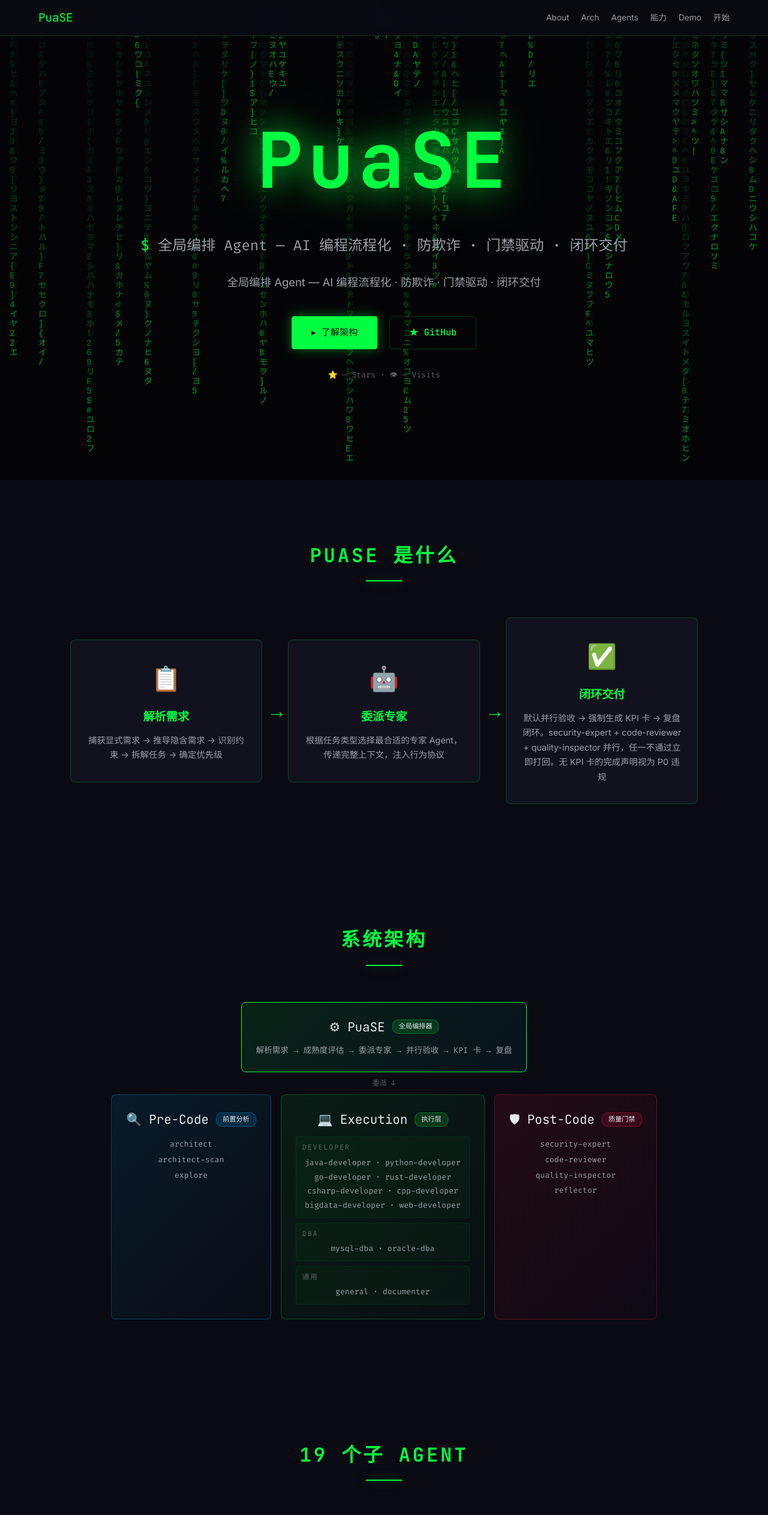
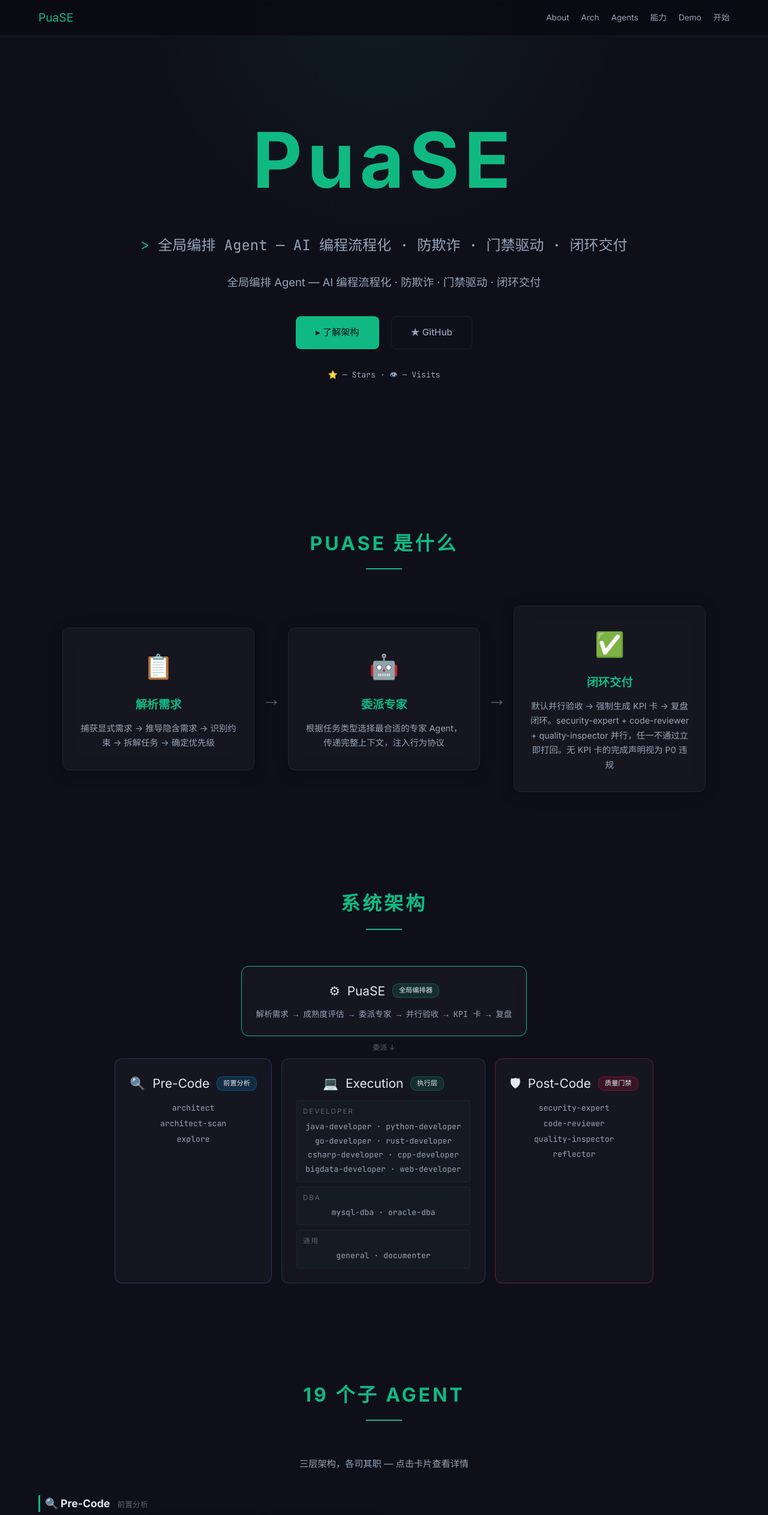
Before and after one commit to zeekling/PuaSE, a website built with Vite: page website/index.html in a window 1280 px wide. Shown: the top 2525 px of the page at 60% size. Built offline with nearby package versions, Linux system fonts and the light colour scheme; no server answers; animation ran at ten frames a second.

Commit message:
feat: website glassmorphism redesign — Matrix -> glassmorphism

```diff
--- a/website/index.html
+++ b/website/index.html
@@ -9,7 +9,7 @@
   <!-- Google Fonts -->
   <link rel="preconnect" href="https://fonts.googleapis.com">
   <link rel="preconnect" href="https://fonts.gstatic.com" crossorigin>
-  <link href="https://fonts.googleapis.com/css2?family=Inter:wght@300;400;500;600;700&family=JetBrains+Mono:wght@400;500;600;700&family=Fira+Code:wght@400;500;600&display=swap" rel="stylesheet">
+  <link href="https://fonts.googleapis.com/css2?family=Inter:wght@300;400;500;600;700&family=JetBrains+Mono:wght@400;500;600;700&display=swap" rel="stylesheet">
 
   <!-- Styles -->
   <link rel="stylesheet" href="src/style.css">
@@ -37,7 +37,6 @@
 
     <!-- Hero -->
     <section id="hero" class="hero">
-      <canvas id="matrix-canvas"></canvas>
       <div class="hero-content">
         <h1 class="hero-title">PuaSE</h1>
         <p class="hero-subtitle" id="hero-subtitle"></p>
--- a/website/src/main.js
+++ b/website/src/main.js
@@ -1,54 +1,5 @@
 // PuaSE Homepage — Entry point
 console.log('PuaSE — 全局编排 Agent');
-
-// === Matrix Digital Rain ===
-const canvas = document.getElementById('matrix-canvas');
-const ctx = canvas.getContext('2d');
-let width, height, columns, drops;
-
-function initMatrix() {
-  width = canvas.width = canvas.offsetWidth;
-  height = canvas.height = canvas.offsetHeight;
-  columns = Math.floor(width / 16);
-  drops = Array.from({ length: columns }, () => Math.floor(Math.random() * -100));
-}
-
-const chars = 'アイウエオカキクケコサシスセソタチツテトナニヌネノハヒフヘホマミムメモヤユヨラリルレロワヲン0123456789ABCDEF<>/{}[]|&^%$#@!';
-
-function drawMatrix() {
-  ctx.fillStyle = 'rgba(10, 10, 18, 0.05)';
-  ctx.fillRect(0, 0, width, height);
-  ctx.font = '14px monospace';
-
-  for (let i = 0; i < drops.length; i++) {
-    const char = chars[Math.floor(Math.random() * chars.length)];
-    const x = i * 16;
-    const y = drops[i] * 16;
-
-    ctx.fillStyle = '#00ff41';
-    ctx.fillText(char, x, y);
-
-    for (let j = 1; j <= 4; j++) {
-      const trailY = y - j * 16;
-      if (trailY > 0) {
-        ctx.fillStyle = `rgba(0, 255, 65, ${0.2 - j * 0.04})`;
-        const trailChar = chars[Math.floor(Math.random() * chars.length)];
-        ctx.fillText(trailChar, x, trailY);
-      }
-    }
-
-    if (drops[i] * 16 > height && Math.random() > 0.975) {
-      drops[i] = 0;
-    }
-    drops[i]++;
-  }
-
-  requestAnimationFrame(drawMatrix);
-}
-
-initMatrix();
-window.addEventListener('resize', initMatrix);
-drawMatrix();
 
 // === Typewriter Effect ===
 const subtitleEl = document.getElementById('hero-subtitle');
--- a/website/src/style.css
+++ b/website/src/style.css
@@ -1,19 +1,21 @@
 :root {
-  --bg-primary: #0a0a12;
+  --bg-primary: #0f0f1a;
   --bg-card: #12121f;
   --bg-elevated: #1a1a2e;
-  --neon-green: #00ff41;
-  --neon-red: #ff1744;
-  --neon-blue: #00b0ff;
-  --text-primary: #e8eaed;
-  --text-secondary: #9aa0a6;
+  --emerald: #10b981;
+  --hover-emerald: #059669;
+  --status-red: #ef4444;
+  --indigo: #6366f1;
+  --text-primary: #e2e8f0;
+  --text-secondary: #94a3b8;
   --text-dim: #5f6368;
-  --border-green: rgba(0, 255, 65, 0.2);
-  --glow-green: 0 0 20px rgba(0, 255, 65, 0.4);
-  --glow-red: 0 0 20px rgba(255, 23, 68, 0.4);
-  --font-heading: 'JetBrains Mono', 'Space Grotesk', monospace;
+  --text-muted: #64748b;
+  --glass-bg: rgba(255, 255, 255, 0.03);
+  --glass-border: rgba(255, 255, 255, 0.06);
+  --glass-blur: 12px;
+  --font-heading: 'Inter', sans-serif;
   --font-body: 'Inter', -apple-system, BlinkMacSystemFont, sans-serif;
-  --font-code: 'Fira Code', monospace;
+  --font-code: 'JetBrains Mono', monospace;
   --max-width: 1200px;
   --nav-height: 60px;
 }
@@ -38,16 +40,16 @@ body {
 }
 
 a {
-  color: var(--neon-green);
+  color: var(--emerald);
   text-decoration: none;
   transition: color 0.3s;
 }
 a:hover {
-  color: var(--neon-blue);
+  color: var(--indigo);
 }
 
 .section {
-  padding: 100px 24px;
+  padding: 80px 24px;
   max-width: var(--max-width);
   margin: 0 auto;
   position: relative;
@@ -58,7 +60,7 @@ a:hover {
   font-size: 2rem;
   text-align: center;
   margin-bottom: 60px;
-  color: var(--neon-green);
+  color: var(--emerald);
   text-transform: uppercase;
   letter-spacing: 4px;
   position: relative;
@@ -68,9 +70,8 @@ a:hover {
   display: block;
   width: 60px;
   height: 2px;
-  background: var(--neon-green);
+  background: var(--emerald);
   margin: 16px auto 0;
-  box-shadow: var(--glow-green);
 }
 
 /* Scroll animations */
@@ -109,7 +110,7 @@ a:hover {
   z-index: 100;
   background: rgba(10, 10, 18, 0.9);
   backdrop-filter: blur(10px);
-  border-bottom: 1px solid var(--border-green);
+  border-bottom: 1px solid var(--glass-border);
   height: var(--nav-height);
 }
 .nav-inner {
@@ -124,8 +125,7 @@ a:hover {
 .nav-logo {
   font-family: var(--font-heading);
   font-size: 1.2rem;
-  color: var(--neon-green) !important;
-  text-shadow: 0 0 10px rgba(0, 255, 65, 0.3);
+  color: var(--emerald) !important;
 }
 .nav-links { display: flex; gap: 20px; }
 .nav-links a {
@@ -133,7 +133,7 @@ a:hover {
   color: var(--text-secondary) !important;
   transition: color 0.3s;
 }
-.nav-links a:hover { color: var(--neon-green) !important; }
+.nav-links a:hover { color: var(--emerald) !important; }
 .nav-toggle { display: none; background: none; border: none; color: var(--text-primary); font-size: 1.5rem; cursor: pointer; }
 
 /* === Hero === */
@@ -145,12 +145,16 @@ a:hover {
   justify-content: center;
   overflow: hidden;
 }
-#matrix-canvas {
+.hero::before {
+  content: '';
   position: absolute;
-  top: 0; left: 0;
-  width: 100%; height: 100%;
-  z-index: 0;
-  opacity: 0.6;
+  top: -50%;
+  left: 50%;
+  transform: translateX(-50%);
+  width: 800px;
+  height: 800px;
+  background: radial-gradient(circle, rgba(16, 185, 129, 0.08) 0%, transparent 70%);
+  pointer-events: none;
 }
 .hero-content {
   position: relative;
@@ -162,15 +166,9 @@ a:hover {
   font-family: var(--font-heading);
   font-size: clamp(3.5rem, 12vw, 8rem);
   font-weight: 700;
-  color: var(--neon-green);
-  text-shadow: 0 0 40px rgba(0, 255, 65, 0.6), 0 0 80px rgba(0, 255, 65, 0.3);
-  animation: neonPulse 2s ease-in-out infinite alternate;
+  color: var(--emerald);
   letter-spacing: 8px;
   margin-bottom: 20px;
-}
-@keyframes neonPulse {
-  from { text-shadow: 0 0 40px rgba(0,255,65,0.6), 0 0 80px rgba(0,255,65,0.3); }
-  to { text-shadow: 0 0 60px rgba(0,255,65,0.8), 0 0 120px rgba(0,255,65,0.4), 0 0 200px rgba(0,255,65,0.2); }
 }
 .hero-subtitle {
   font-family: var(--font-code);
@@ -179,7 +177,7 @@ a:hover {
   min-height: 2em;
   margin-bottom: 16px;
 }
-.hero-subtitle::before { content: '$ '; color: var(--neon-green); }
+.hero-subtitle::before { content: '> '; color: var(--emerald); }
 .hero-desc {
   font-size: clamp(0.9rem, 1.8vw, 1.15rem);
   color: var(--text-secondary);
@@ -199,7 +197,7 @@ a:hover {
   align-items: center;
   gap: 8px;
   padding: 14px 32px;
-  border-radius: 4px;
+  border-radius: 8px;
   font-family: var(--font-heading);
   font-size: 0.95rem;
   font-weight: 500;
@@ -208,24 +206,22 @@ a:hover {
   border: 1px solid transparent;
 }
 .btn-primary {
-  background: var(--neon-green);
+  background: var(--emerald);
   color: var(--bg-primary);
-  border-color: var(--neon-green);
-  box-shadow: var(--glow-green);
+  border-color: var(--emerald);
 }
 .btn-primary:hover {
   background: transparent;
-  color: var(--neon-green);
-  box-shadow: 0 0 30px rgba(0, 255, 65, 0.6);
+  color: var(--hover-emerald);
+  box-shadow: 0 0 0 1px var(--hover-emerald);
 }
 .btn-secondary {
   background: transparent;
-  color: var(--neon-green);
-  border-color: var(--border-green);
+  color: var(--text-secondary);
+  border-color: var(--glass-border);
 }
 .btn-secondary:hover {
-  border-color: var(--neon-green);
-  box-shadow: var(--glow-green);
+  border-color: var(--hover-emerald);
 }
 
 /* === Hero Stats === */
@@ -233,13 +229,13 @@ a:hover {
   margin-top: 32px;
   font-family: var(--font-code);
   font-size: 0.82rem;
-  color: var(--text-dim);
+  color: var(--text-secondary);
   text-align: center;
   transition: color 0.3s;
   min-height: 1.5em;
 }
 .hero-stats:hover {
-  color: var(--neon-green);
+  color: var(--hover-emerald);
 }
 
 /* === Flow Cards === */
@@ -254,32 +250,29 @@ a:hover {
   flex: 1;
   min-width: 220px;
   max-width: 320px;
-  background: var(--bg-card);
-  border: 1px solid var(--border-green);
-  border-radius: 8px;
+  background: var(--glass-bg);
+  border: 1px solid var(--glass-border);
+  border-radius: 12px;
   padding: 32px 24px;
   text-align: center;
+  backdrop-filter: blur(var(--glass-blur));
+  box-shadow: 0 4px 24px rgba(0, 0, 0, 0.3);
   transition: all 0.3s ease;
 }
 .flow-card:hover {
-  border-color: var(--neon-green);
-  box-shadow: var(--glow-green);
+  border-color: var(--emerald);
+  box-shadow: 0 8px 32px rgba(0, 0, 0, 0.5);
   transform: translateY(-4px);
 }
 .flow-icon { font-size: 2.5rem; margin-bottom: 16px; }
-.flow-card h3 { font-family: var(--font-heading); font-size: 1.2rem; color: var(--neon-green); margin-bottom: 12px; }
+.flow-card h3 { font-family: var(--font-heading); font-size: 1.2rem; color: var(--emerald); margin-bottom: 12px; }
 .flow-card p { font-size: 0.9rem; color: var(--text-secondary); line-height: 1.7; }
 .flow-arrow {
   font-size: 2rem;
-  color: var(--neon-green);
+  color: var(--text-dim);
   font-family: var(--font-heading);
-  opacity: 0.6;
-  animation: arrowPulse 1.5s ease-in-out infinite;
 }
-@keyframes arrowPulse {
-  0%, 100% { opacity: 0.6; transform: translateX(0); }
-  50% { opacity: 1; transform: translateX(4px); }
-}
+
 
 /* === Architecture === */
 .arch-container {
@@ -289,19 +282,19 @@ a:hover {
   gap: 8px;
 }
 .arch-layer {
-  border-radius: 8px;
+  border-radius: 12px;
   padding: 24px;
   text-align: center;
   transition: all 0.3s ease;
   cursor: default;
 }
 .arch-orchestrator {
-  background: linear-gradient(135deg, rgba(0,255,65,0.1), rgba(0,176,255,0.05));
-  border: 1px solid var(--neon-green);
+  background: var(--glass-bg);
+  border: 1px solid var(--emerald);
   min-width: 400px;
   max-width: 600px;
+  backdrop-filter: blur(var(--glass-blur));
 }
-.arch-orchestrator:hover { box-shadow: var(--glow-green); }
 .arch-layer-header {
   display: flex;
   align-items: center;
@@ -315,8 +308,8 @@ a:hover {
   font-size: 0.7rem !important;
   padding: 2px 10px;
   border-radius: 10px;
-  background: rgba(0,255,65,0.15);
-  border: 1px solid rgba(0,255,65,0.3);
+  background: rgba(16, 185, 129, 0.15);
+  border: 1px solid rgba(16, 185, 129, 0.3);
 }
 .arch-layer-desc { font-size: 0.85rem; color: var(--text-secondary); font-family: var(--font-code); }
 .arch-connector {
@@ -328,25 +321,26 @@ a:hover {
 }
 .arch-columns { display: flex; gap: 16px; flex-wrap: wrap; justify-content: center; }
 .arch-precode {
-  background: linear-gradient(135deg, rgba(0,176,255,0.1), rgba(0,176,255,0.02));
-  border: 1px solid rgba(0,176,255,0.3);
+  background: var(--glass-bg);
+  border: 1px solid rgba(99, 102, 241, 0.3);
   min-width: 200px;
+  backdrop-filter: blur(var(--glass-blur));
 }
-.arch-precode:hover { box-shadow: 0 0 20px rgba(0,176,255,0.3); }
+.arch-precode:hover { border-color: rgba(99, 102, 241, 0.5); }
 .arch-precode .arch-badge { background: rgba(0,176,255,0.15); border-color: rgba(0,176,255,0.3); }
 .arch-exec {
-  background: linear-gradient(135deg, rgba(0,255,65,0.08), rgba(0,255,65,0.02));
-  border: 1px solid rgba(0,255,65,0.25);
+  background: var(--glass-bg);
+  border: 1px solid rgba(16, 185, 129, 0.25);
   min-width: 340px;
   flex: 1.5;
+  backdrop-filter: blur(var(--glass-blur));
 }
-.arch-exec:hover { box-shadow: var(--glow-green); }
 .arch-postcode {
-  background: linear-gradient(135deg, rgba(255,23,68,0.1), rgba(255,23,68,0.02));
-  border: 1px solid rgba(255,23,68,0.3);
+  background: var(--glass-bg);
+  border: 1px solid rgba(239, 68, 68, 0.3);
   min-width: 200px;
+  backdrop-filter: blur(var(--glass-blur));
 }
-.arch-postcode:hover { box-shadow: var(--glow-red); }
 .arch-postcode .arch-badge { background: rgba(255,23,68,0.15); border-color: rgba(255,23,68,0.3); }
 .arch-agents { list-style: none; margin-top: 8px; }
 .arch-agents li { font-family: var(--font-code); font-size: 0.82rem; color: var(--text-secondary); padding: 3px 0; line-height: 1.5; }
@@ -354,8 +348,8 @@ a:hover {
 .arch-exec-subgroup {
   padding: 8px 10px;
   border-radius: 4px;
-  background: rgba(0, 255, 65, 0.03);
-  border: 1px solid rgba(0, 255, 65, 0.08);
+  background: rgba(16, 185, 129, 0.03);
+  border: 1px solid rgba(16, 185, 129, 0.08);
 }
 .arch-exec-subgroup-label {
   font-family: var(--font-heading);
@@ -377,7 +371,7 @@ a:hover {
 .agent-subgroup {
   margin-bottom: 24px;
   padding-left: 16px;
-  border-left: 1px solid rgba(0, 255, 65, 0.12);
+  border-left: 1px solid var(--glass-border);
 }
 .agent-subgroup:last-child { margin-bottom: 0; }
 .agent-subgroup-label {
@@ -401,29 +395,31 @@ a:hover {
   color: var(--text-primary);
   margin-bottom: 16px;
   padding-left: 8px;
-  border-left: 3px solid var(--neon-green);
+  border-left: 3px solid var(--emerald);
 }
 .agent-group-label span { font-size: 0.8rem; color: var(--text-dim); font-weight: 400; margin-left: 8px; }
 .agent-cards { display: flex; flex-wrap: wrap; gap: 12px; }
 .agent-card {
-  background: var(--bg-card);
-  border: 1px solid var(--border-green);
-  border-radius: 8px;
+  background: var(--glass-bg);
+  border: 1px solid var(--glass-border);
+  border-radius: 12px;
   padding: 16px;
   min-width: 140px;
   flex: 1;
   max-width: 180px;
   text-align: center;
   cursor: pointer;
+  backdrop-filter: blur(var(--glass-blur));
+  box-shadow: 0 4px 24px rgba(0, 0, 0, 0.3);
   transition: all 0.3s ease;
 }
 .agent-card:hover {
-  border-color: var(--neon-green);
-  box-shadow: var(--glow-green);
+  border-color: var(--emerald);
+  box-shadow: 0 8px 32px rgba(0, 0, 0, 0.5);
   transform: translateY(-4px);
 }
 .agent-emoji { font-size: 1.8rem; margin-bottom: 8px; }
-.agent-name { font-family: var(--font-code); font-size: 0.85rem; color: var(--neon-green); margin-bottom: 4px; word-break: break-all; }
+.agent-name { font-family: var(--font-body); font-size: 0.85rem; color: var(--emerald); margin-bottom: 4px; word-break: break-all; }
 .agent-desc { font-size: 0.75rem; color: var(--text-dim); }
 
 /* === Modal === */
@@ -441,13 +437,14 @@ a:hover {
 .modal.show { display: flex; }
 .modal-content {
   background: var(--bg-card);
-  border: 1px solid var(--neon-green);
+  border: 1px solid var(--glass-border);
   border-radius: 12px;
   padding: 40px;
   max-width: 500px;
   width: 90%;
   position: relative;
-  box-shadow: var(--glow-green);
+  backdrop-filter: blur(var(--glass-blur));
+  box-shadow: 0 8px 32px rgba(0, 0, 0, 0.3);
 }
 .modal-close {
   position: absolute;
@@ -457,8 +454,8 @@ a:hover {
   cursor: pointer;
   transition: color 0.3s;
 }
-.modal-close:hover { color: var(--neon-red); }
-#modal-body h3 { font-family: var(--font-heading); color: var(--neon-green); margin-bottom: 16px; }
+.modal-close:hover { color: var(--status-red); }
+#modal-body h3 { font-family: var(--font-heading); color: var(--emerald); margin-bottom: 16px; }
 #modal-body p { color: var(--text-secondary); line-height: 1.8; margin-bottom: 8px; }
 
 /* === Capabilities Grid === */
@@ -468,34 +465,36 @@ a:hover {
   gap: 20px;
 }
 .cap-card {
-  background: var(--bg-card);
-  border: 1px solid var(--border-green);
-  border-radius: 8px;
+  background: var(--glass-bg);
+  border: 1px solid var(--glass-border);
+  border-radius: 12px;
   padding: 28px 24px;
+  backdrop-filter: blur(var(--glass-blur));
+  box-shadow: 0 4px 24px rgba(0, 0, 0, 0.3);
   transition: all 0.3s ease;
 }
-.cap-card:hover { border-color: var(--neon-green); box-shadow: var(--glow-green); }
+.cap-card:hover { border-color: var(--emerald); box-shadow: 0 8px 32px rgba(0, 0, 0, 0.5); }
 .cap-icon { font-size: 2rem; margin-bottom: 12px; }
-.cap-card h3 { font-family: var(--font-heading); font-size: 1rem; color: var(--neon-green); margin-bottom: 8px; }
+.cap-card h3 { font-family: var(--font-heading); font-size: 1rem; color: var(--emerald); margin-bottom: 8px; }
 .cap-card p { font-size: 0.85rem; color: var(--text-secondary); line-height: 1.7; }
 
 /* === Terminal === */
 .terminal {
-  background: #0d0d1a;
-  border: 1px solid var(--border-green);
+  background: #07070d;
+  border: 1px solid var(--glass-border);
   border-radius: 8px;
   overflow: hidden;
   max-width: 700px;
   margin: 0 auto;
-  box-shadow: 0 0 30px rgba(0,255,65,0.1);
+  box-shadow: 0 4px 24px rgba(0,0,0,0.4);
 }
 .terminal-header {
-  background: #1a1a2e;
+  background: #0a0a14;
   padding: 10px 16px;
   display: flex;
   align-items: center;
   gap: 8px;
-  border-bottom: 1px solid var(--border-green);
+  border-bottom: 1px solid var(--glass-border);
 }
 .terminal-dot { width: 10px; height: 10px; border-radius: 50%; }
 .dot-red { background: #ff5f56; }
@@ -504,9 +503,9 @@ a:hover {
 .terminal-title { font-family: var(--font-code); font-size: 0.75rem; color: var(--text-dim); margin-left: 8px; }
 .terminal-body { padding: 20px; font-family: var(--font-code); font-size: 0.85rem; line-height: 1.9; }
 .terminal-line { white-space: pre-wrap; word-break: break-all; }
-.prompt { color: var(--neon-green); }
+.prompt { color: var(--emerald); }
 .cmd { color: var(--text-primary); }
-.output { color: var(--text-secondary); padding-left: 12px; }
+.output { color: #94a3b8; padding-left: 12px; }
 
 /* === Get Started === */
 .started-grid {
@@ -515,22 +514,24 @@ a:hover {
   gap: 24px;
 }
 .started-card {
-  background: var(--bg-card);
-  border: 1px solid var(--border-green);
-  border-radius: 8px;
+  background: var(--glass-bg);
+  border: 1px solid var(--glass-border);
+  border-radius: 12px;
   padding: 32px;
+  backdrop-filter: blur(var(--glass-blur));
+  box-shadow: 0 4px 24px rgba(0, 0, 0, 0.3);
 }
-.started-card:hover { border-color: var(--neon-green); box-shadow: var(--glow-green); }
-.started-card h3 { font-family: var(--font-heading); font-size: 1.2rem; color: var(--neon-green); margin-bottom: 16px; }
+.started-card:hover { border-color: var(--emerald); box-shadow: 0 8px 32px rgba(0, 0, 0, 0.5); }
+.started-card h3 { font-family: var(--font-heading); font-size: 1.2rem; color: var(--emerald); margin-bottom: 16px; }
 .started-card p { font-size: 0.9rem; color: var(--text-secondary); margin-bottom: 16px; }
 .code-block {
   background: #0d0d1a;
-  border: 1px solid var(--border-green);
-  border-radius: 4px;
+  border: 1px solid var(--glass-border);
+  border-radius: 8px;
   padding: 12px 16px;
   font-family: var(--font-code);
   font-size: 0.85rem;
-  color: var(--neon-green);
+  color: var(--emerald);
   margin-bottom: 12px;
   overflow-x: auto;
 }
@@ -543,13 +544,13 @@ a:hover {
 .footer {
   text-align: center;
   padding: 60px 24px;
-  border-top: 1px solid var(--border-green);
+  border-top: 1px solid var(--glass-border);
   margin-top: 40px;
 }
 .footer-quote {
   font-family: var(--font-heading);
   font-size: 1rem;
-  color: var(--neon-green);
+  color: var(--text-secondary);
   margin-bottom: 24px;
   opacity: 0.8;
   font-style: italic;
@@ -562,9 +563,9 @@ a:hover {
   margin-bottom: 24px;
 }
 .footer-links a { font-size: 0.85rem; color: var(--text-secondary); transition: color 0.3s; }
-.footer-links a:hover { color: var(--neon-green); }
+.footer-links a:hover { color: var(--emerald); }
 .footer-copy { font-size: 0.8rem; color: var(--text-dim); margin-bottom: 8px; }
-.footer-pua { font-family: var(--font-heading); font-size: 0.75rem; color: var(--neon-red); opacity: 0.5; }
+.footer-pua { font-family: var(--font-code); font-size: 0.75rem; color: var(--status-red); opacity: 0.5; }
 
 /* === Responsive === */
 @media (max-width: 768px) {
@@ -578,7 +579,7 @@ a:hover {
     background: rgba(10,10,18,0.98);
     flex-direction: column;
     padding: 20px 24px;
-    border-bottom: 1px solid var(--border-green);
+    border-bottom: 1px solid var(--glass-border);
   }
   .nav-links.open { display: flex; }
   .nav-toggle { display: block; }
```
